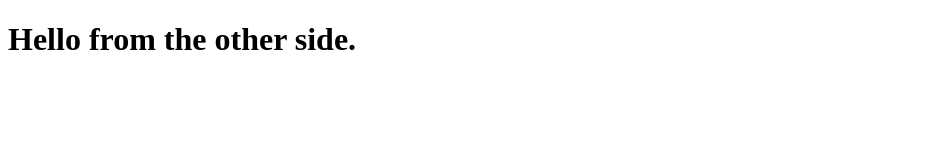
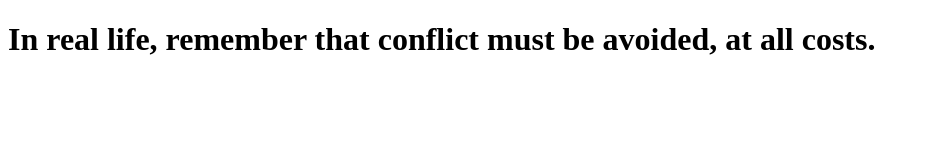
Before and after one commit to hearthefields/Week-4-Class-Build, a plain HTML site: page index.html in a window 1280 px wide. Shown: the whole page, without its empty margins (0-929 px from the left). Drawn offline with Linux system fonts and the light colour scheme.

Commit message:
Clearly, we have just begun

```diff
--- a/index.html
+++ b/index.html
@@ -3,6 +3,6 @@
     <title>Week 4 Class Attempt</title>
 </head>
 <body>
-    <h1>Hello from the other side.</h1>
+    <h1>In real life, remember that conflict must be avoided, at all costs.</h1>
 </body>
 </html>
```
